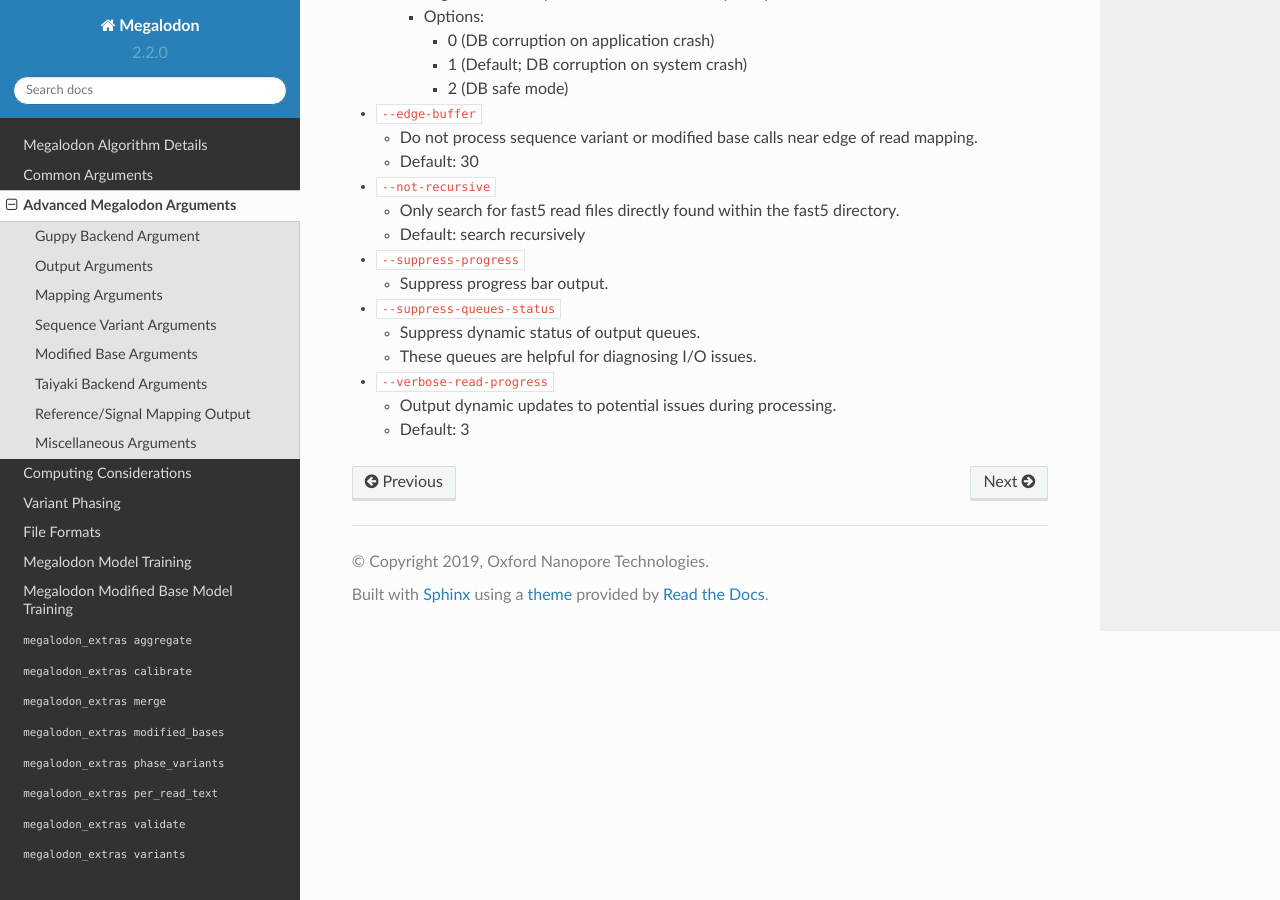
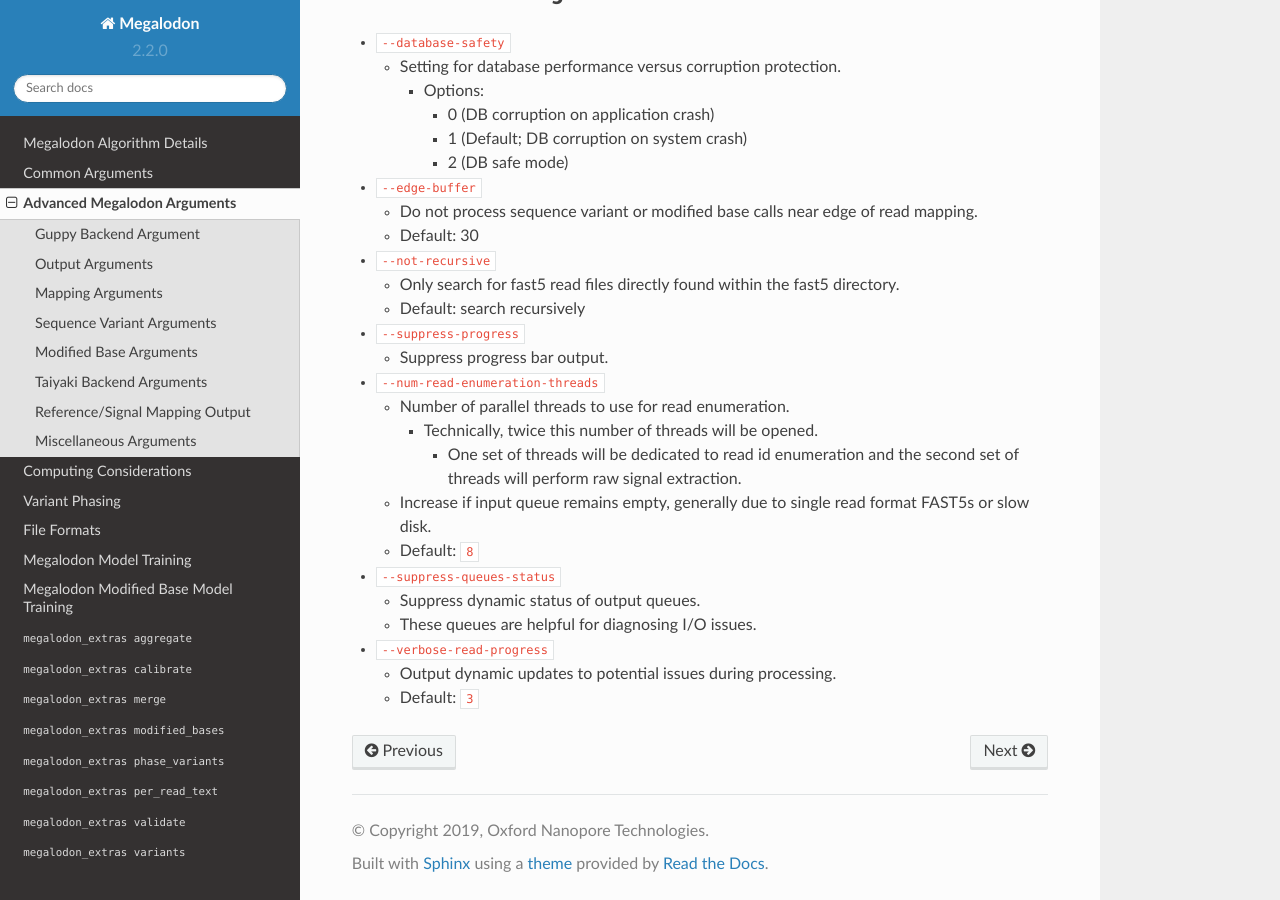
Before and after one commit to nanoporetech/megalodon, a Sphinx documentation site: the page built from docs/advanced_arguments.rst, in a window 1280 px wide and 900 px high, scrolled down 5759 px. Built offline with Sphinx 7.4.7 and the Read the Docs theme 2.0.0, drawn with Linux system fonts in a browser that asks for light colours; some of the changed text lies outside the part shown.

Commit message:
Update docs for read batching.

```diff
--- a/docs/advanced_arguments.rst
+++ b/docs/advanced_arguments.rst
@@ -29,6 +29,10 @@
 
   - Guppy server port.
   - Default: ``auto``
+- ``--reads-per-guppy-batch``
+
+  - Number of reads to send to Guppy per batch within each worker processes.
+  - Default: ``50``
 - ``--guppy-timeout``
 
   - Timeout to wait for guppy server to call a single read in seconds.
@@ -293,6 +297,15 @@
 - ``--suppress-progress``
 
   - Suppress progress bar output.
+- ``--num-read-enumeration-threads``
+
+  - Number of parallel threads to use for read enumeration.
+
+    - Technically, twice this number of threads will be opened.
+
+      - One set of threads will be dedicated to read id enumeration and the second set of threads will perform raw signal extraction.
+  - Increase if input queue remains empty, generally due to single read format FAST5s or slow disk.
+  - Default: ``8``
 - ``--suppress-queues-status``
 
   - Suppress dynamic status of output queues.
@@ -300,4 +313,4 @@
 - ``--verbose-read-progress``
 
   - Output dynamic updates to potential issues during processing.
-  - Default: 3
+  - Default: ``3``
```
Also changed, not shown: README.rst (+12 -4 lines).
